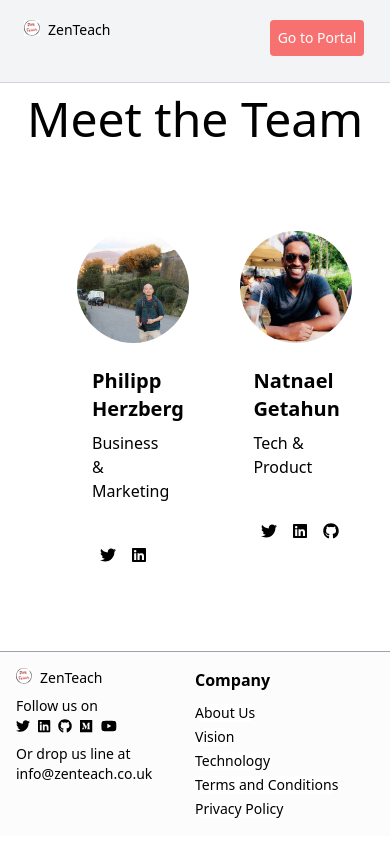
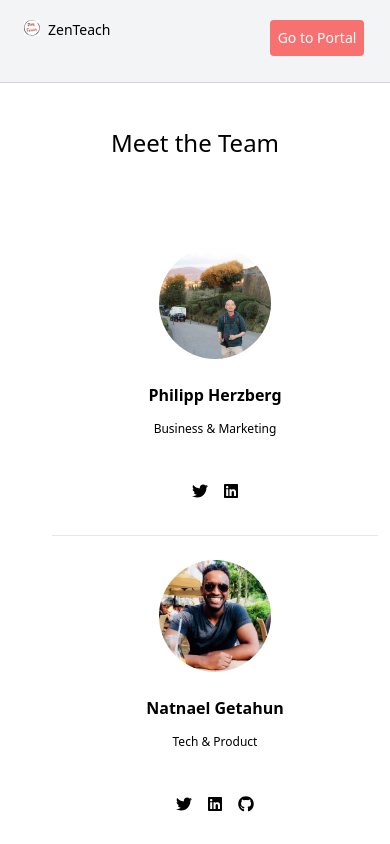
Before and after one commit to ZenTeach/next_zenteach, a Next.js app: page /about_us in a window 390 px wide. Shown: the top 844 px of the page. Built offline with nearby package versions, Linux system fonts and the light colour scheme.

Commit message:
Add responsive layout styling to our About page

```diff
--- a/pages/about_us.js
+++ b/pages/about_us.js
@@ -4,22 +4,23 @@ import { FontAwesomeIcon } from '@fortawesome/react-fontawesome'
 const AboutUs = () => {
 	return (
 		<SiteLayout>
+			<div className="h-screen md:h-screen mt-4 pt-4">
 				<div className="flex flex-row">
 					<div className="w-full bg-gradient-to-r from-rose-50 to-rose-100">
-					<div className="text-5xl p-3 text-center">Meet the Team</div>
+						<div className="text-2xl md:text-5xl p-3 text-center">Meet the Team</div>
 					</div>
 				</div>
-			<div className="w-full flex justify-center m-5 p-8 flex">
+				<div className="w-full flex flex-col md:flex-row md:justify-center m-5 p-8 flex">
 					<div className="max-w-sm w-auto h-1/5 mx-4 my-4 flex flex-col justify-center overflow-hidden">
 						<div className="self-center">
 							<img className="object-cover w-32 h-auto object-center rounded-full p-2 justify-center"
 							src="philipp.jpg" alt="Philipp" />
 						</div>
-					<div className="px-6 py-4">
-						<div className="font-bold text-xl mb-2">Philipp Herzberg</div>
-						<span className="font-thin text-md mb-2">Business & Marketing</span>
+						<div className="px-6 py-4 text-center">
+							<div className="font-bold text-md md:text-xl mb-2">Philipp Herzberg</div>
+							<span className="font-normal md:font-thin text-xs md:text-md mb-2">Business & Marketing</span>
 						</div>
-					<div className="px-6 pt-4 pb-2 w-full flex">
+						<div className="px-6 pt-4 pb-2 w-full flex justify-center text-center">
 							<div className="p-2 content-around space-around">
 									<a href="https://twitter.com/mikioherzberg"
 										rel="noreferrer"
@@ -37,6 +38,7 @@ const AboutUs = () => {
 							</div>
 						</div>
 					</div>
+					<hr className="md:display-none" />
 					<div className="max-w-sm w-auto h-1/5 mx-4 my-4 flex flex-col justify-center overflow-hidden">
 						<div className="self-center">
 							<img
@@ -45,11 +47,11 @@ const AboutUs = () => {
 								alt="Natnael" />
 						</div>
 
-					<div className="px-6 py-4">
-						<div className="font-bold text-xl mb-2">Natnael Getahun</div>
-						<span className="font-thin text-md mb-2">Tech & Product</span>
+						<div className="px-6 py-4 text-center">
+							<div className="font-bold text-md md:text-xl mb-2">Natnael Getahun</div>
+							<span className="font-normal md:font-thin text-xs md:text-md mb-2">Tech & Product</span>
 						</div>
-					<div className="px-6 pt-4 pb-2 w-full flex">
+						<div className="px-6 pt-4 pb-2 w-full flex justify-center text-center">
 							<div className="p-2 content-around space-around">
 								<a href="https://twitter.com/babyodainaonsie"
 									rel="noreferrer"
@@ -75,6 +77,7 @@ const AboutUs = () => {
 						</div>
 					</div>
 				</div>
+			</div>
 		</SiteLayout>
 	);
 }
```
Lines whose indentation alone changed are shown as unchanged.
